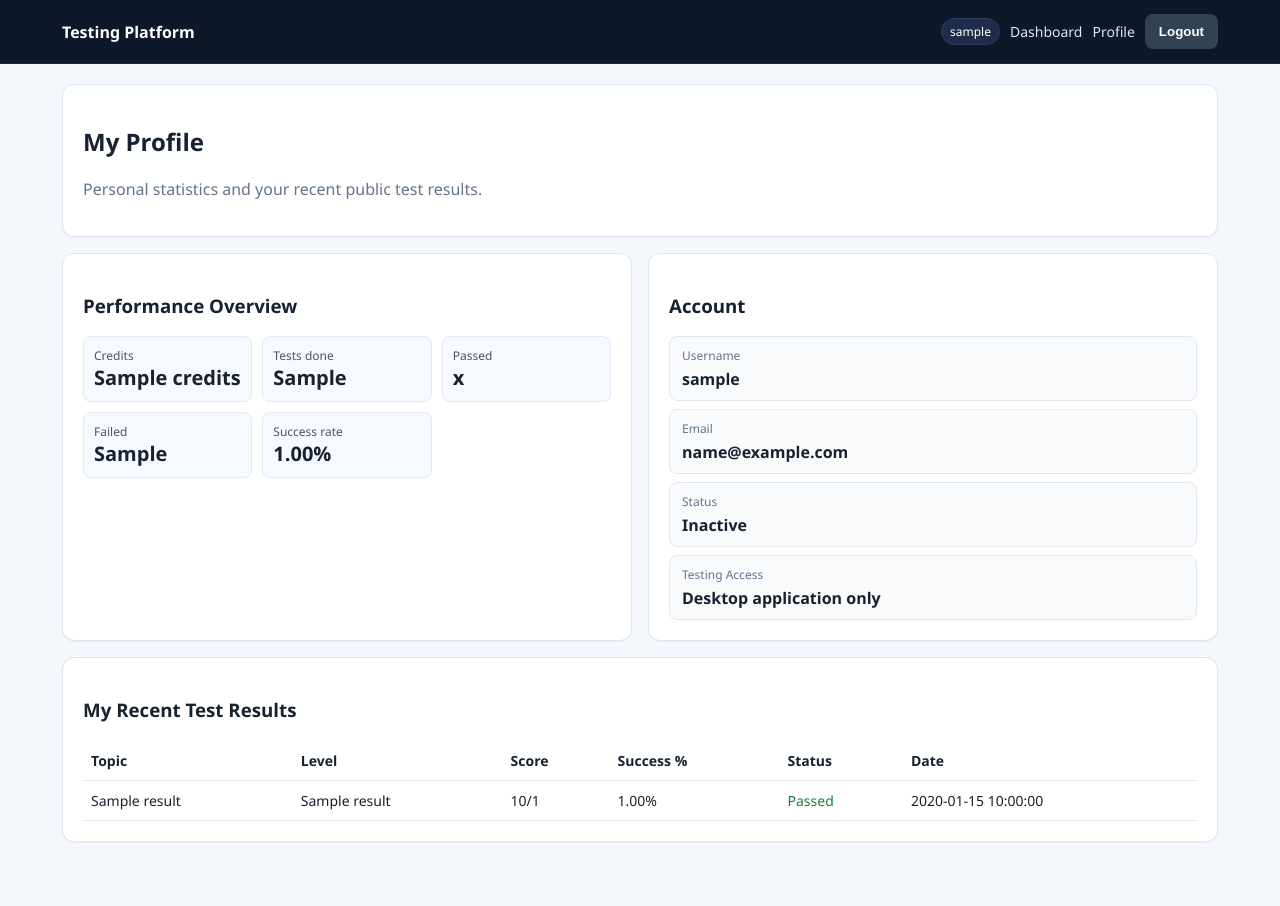
After one commit to Voviman/tester, a Python web app: template templates/profile.html in a window 1280 px wide. The commit adds this page. Run offline with Jinja, Linux system fonts and the light colour scheme; the template is opened without the code that fills it: most values are stand-ins (such as "Sample title", 1, 10 or a date in 2020).

Commit message:
uiuxchanges

```diff
--- a/static/style.css
+++ b/static/style.css
@@ -18,7 +18,7 @@ body {
 .topbar-inner {
     max-width: 1200px;
     margin: 0 auto;
-    padding: 14px 18px;
+    padding: 14px 22px;
     display: flex;
     align-items: center;
     justify-content: space-between;
@@ -59,7 +59,7 @@ body {
 .page {
     max-width: 1200px;
     margin: 20px auto;
-    padding: 0 18px 24px;
+    padding: 0 22px 28px;
 }
 
 .subnav-wrap {
@@ -95,8 +95,9 @@ body {
     background: #fff;
     border: 1px solid #dbe5f3;
     border-radius: 12px;
-    padding: 16px;
+    padding: 20px;
     margin-bottom: 16px;
+    box-shadow: 0 1px 2px rgba(15, 23, 42, 0.04);
 }
 
 .card.narrow {
@@ -111,7 +112,7 @@ body {
 .dashboard-layout {
     display: grid;
     grid-template-columns: 2fr 1fr;
-    gap: 16px;
+    gap: 20px;
     align-items: start;
 }
 
@@ -313,7 +314,7 @@ input, select, textarea {
 .test-social-card {
     border: 1px solid #dbe5f3;
     border-radius: 10px;
-    padding: 12px;
+    padding: 14px;
     margin-bottom: 12px;
     background: #fbfdff;
 }
@@ -330,7 +331,7 @@ input, select, textarea {
 }
 
 .comment-item {
-    padding: 8px 10px;
+    padding: 12px 12px;
     border: 1px solid #e2e8f0;
     border-radius: 8px;
     margin-bottom: 8px;
@@ -349,7 +350,7 @@ input, select, textarea {
 .feed-item {
     border: 1px solid #e2e8f0;
     border-radius: 8px;
-    padding: 8px 10px;
+    padding: 12px 12px;
     background: #fff;
 }
 
@@ -361,11 +362,45 @@ input, select, textarea {
 .user-item {
     border: 1px solid #e2e8f0;
     border-radius: 8px;
-    padding: 8px;
+    padding: 12px;
     display: flex;
-    align-items: center;
+    align-items: flex-start;
     justify-content: space-between;
     gap: 10px;
+}
+
+.user-panel {
+    display: grid;
+    gap: 10px;
+}
+
+.user-panel-row {
+    background: #f6f9ff;
+    border: 1px solid #e1e9f7;
+    border-radius: 8px;
+    padding: 10px 12px;
+    display: flex;
+    justify-content: space-between;
+    align-items: center;
+}
+
+.profile-list {
+    display: grid;
+    gap: 8px;
+}
+
+.profile-list div {
+    background: #f8fafc;
+    border: 1px solid #e2e8f0;
+    border-radius: 8px;
+    padding: 10px 12px;
+}
+
+.profile-list span {
+    display: block;
+    font-size: 12px;
+    color: #64748b;
+    margin-bottom: 4px;
 }
 
 .text-success {
--- a/templates/base.html
+++ b/templates/base.html
@@ -12,8 +12,9 @@
             <a class="brand" href="/dashboard">Testing Platform</a>
             <nav class="nav-actions">
                 {% if me %}
-                    <span class="user-chip">{{ me.username }} ({{ me.role }})</span>
+                    <span class="user-chip">{{ me.username }}</span>
                     <a class="{% if active_page == 'dashboard' %}active-link{% endif %}" href="/dashboard">Dashboard</a>
+                    <a class="{% if active_page == 'profile' %}active-link{% endif %}" href="/profile">Profile</a>
                     {% if me.role in ["admin", "super_admin"] %}
                         <a class="{% if active_page == 'admin' %}active-link{% endif %}" href="/admin">Admin</a>
                     {% endif %}
--- /dev/null
+++ b/templates/profile.html
@@ -0,0 +1,59 @@
+{% extends "base.html" %}
+{% block content %}
+<section class="card">
+    <h2>My Profile</h2>
+    <p class="muted">Personal statistics and your recent public test results.</p>
+</section>
+
+<section class="grid two">
+    <article class="card">
+        <h3>Performance Overview</h3>
+        <div class="stats">
+            <div><span>Credits</span><strong>{{ profile.user.credits }}</strong></div>
+            <div><span>Tests done</span><strong>{{ profile.tests_done }}</strong></div>
+            <div><span>Passed</span><strong>{{ profile.passed_tests }}</strong></div>
+            <div><span>Failed</span><strong>{{ profile.failed_tests }}</strong></div>
+            <div><span>Success rate</span><strong>{{ "%.2f"|format(profile.success_rate_percent) }}%</strong></div>
+        </div>
+    </article>
+    <article class="card">
+        <h3>Account</h3>
+        <div class="profile-list">
+            <div><span>Username</span><strong>{{ profile.user.username }}</strong></div>
+            <div><span>Email</span><strong>{{ profile.user.email }}</strong></div>
+            <div><span>Status</span><strong>{% if profile.user.is_active %}Active{% else %}Inactive{% endif %}</strong></div>
+            <div><span>Testing Access</span><strong>Desktop application only</strong></div>
+        </div>
+    </article>
+</section>
+
+<section class="card">
+    <h3>My Recent Test Results</h3>
+    <table class="table">
+        <thead>
+            <tr>
+                <th>Topic</th>
+                <th>Level</th>
+                <th>Score</th>
+                <th>Success %</th>
+                <th>Status</th>
+                <th>Date</th>
+            </tr>
+        </thead>
+        <tbody>
+            {% for result in my_results %}
+                <tr>
+                    <td>{{ result.topic_name }}</td>
+                    <td>{{ result.level_name }}</td>
+                    <td>{{ result.score }}/{{ result.total_questions }}</td>
+                    <td>{{ "%.2f"|format(result.success_percent) }}%</td>
+                    <td>{% if result.passed %}<span class="text-success">Passed</span>{% else %}<span class="text-danger">Failed</span>{% endif %}</td>
+                    <td>{{ result.ended_at or "-" }}</td>
+                </tr>
+            {% else %}
+                <tr><td colspan="6">No recent results yet.</td></tr>
+            {% endfor %}
+        </tbody>
+    </table>
+</section>
+{% endblock %}
```
Also changed, not shown: templates/dashboard.html (+7 -7 lines), web_platform.py (+52 -1 lines).
